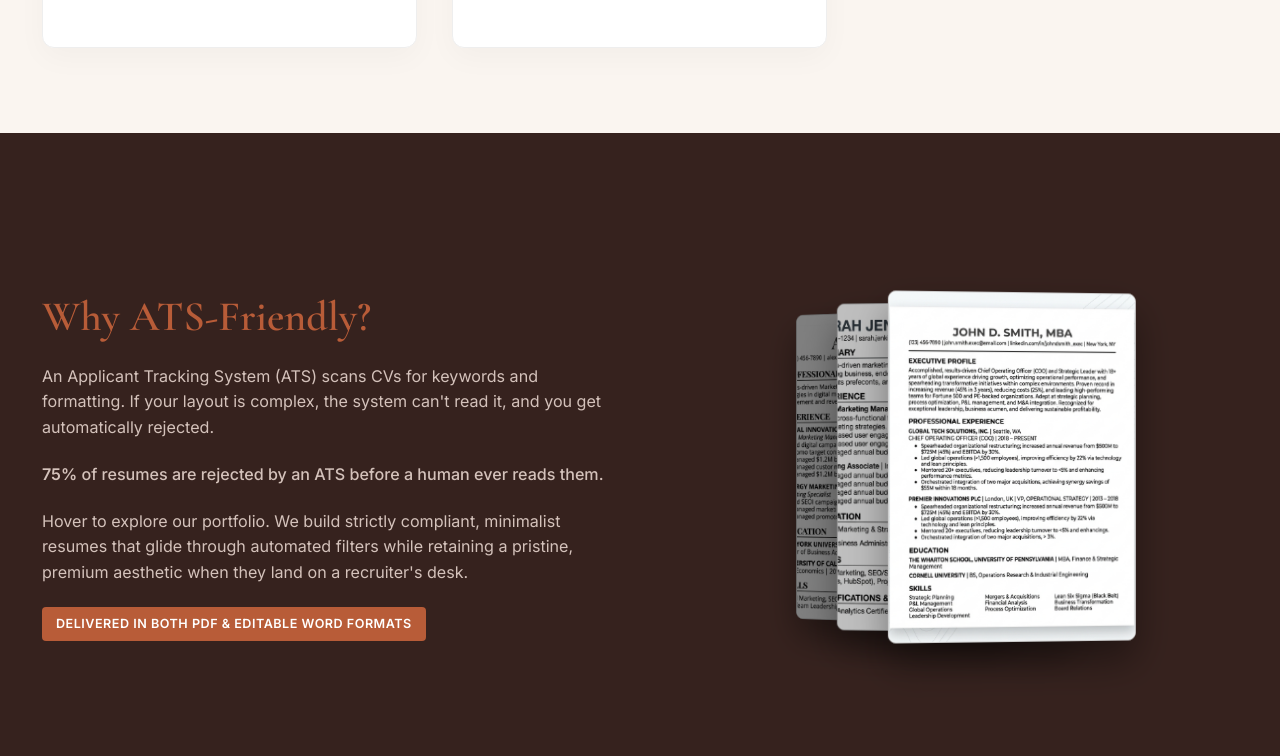
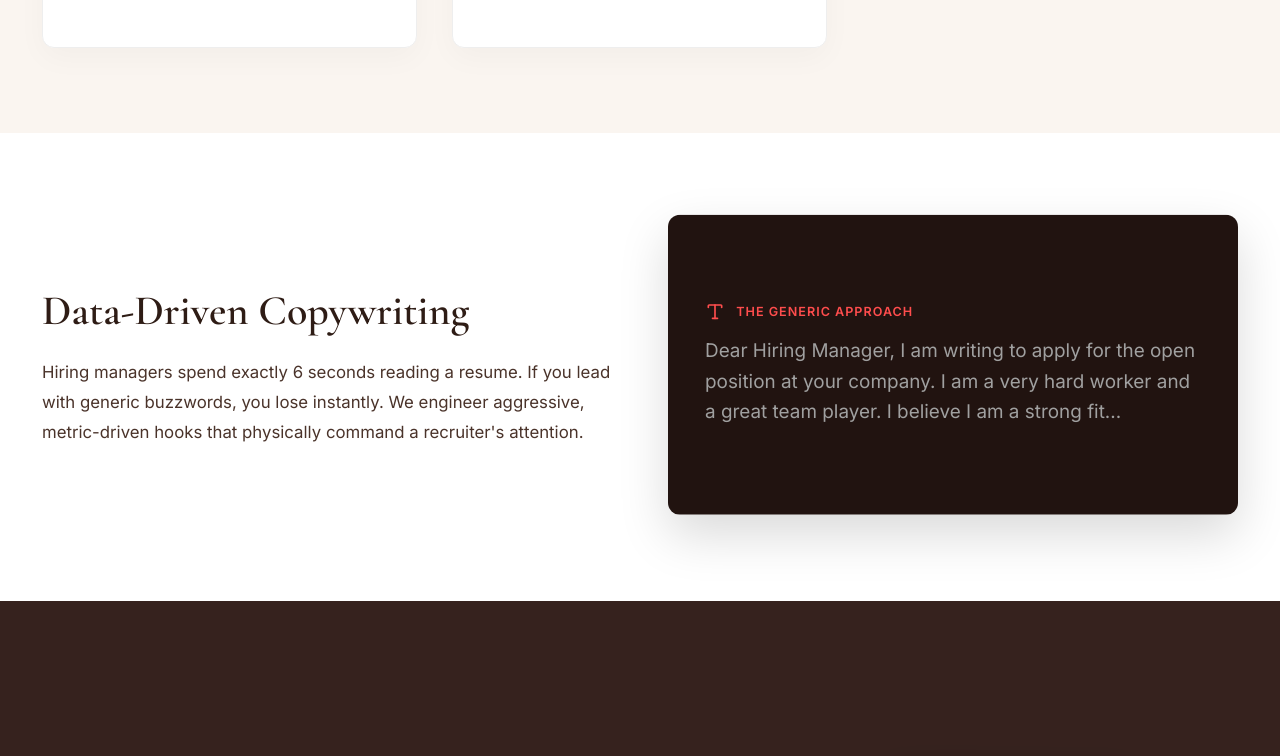
Before and after one commit to halaae/forge-digital, a React (Vite) app: page / in a window 1280 px wide. Shown: the part 1620-2376 px from the top of the page. Built offline with nearby package versions, Linux system fonts and the light colour scheme.

Commit message:
Deploy Typewriter hook and AtsScrambler simulator UX

```diff
--- a/src/App.jsx
+++ b/src/App.jsx
@@ -4,7 +4,9 @@ import { MessageCircle } from 'lucide-react';
 import Header from './components/Header';
 import Hero from './components/Hero';
 import Services from './components/Services';
+import TypewriterCover from './components/TypewriterCover';
 import WhyAts from './components/WhyAts';
+import AtsScrambler from './components/AtsScrambler';
 import WhyPortfolio from './components/WhyPortfolio';
 import ChooseUs from './components/ChooseUs';
 import Contact from './components/Contact';
@@ -45,7 +47,9 @@ function App() {
         <Hero />
         <Marquee />
         <Services />
+        <TypewriterCover />
         <WhyAts />
+        <AtsScrambler />
         <WhyPortfolio />
         <ChooseUs />
       </main>
--- /dev/null
+++ b/src/components/AtsScrambler.jsx
@@ -0,0 +1,95 @@
+import React, { useState } from 'react';
+import { Cpu, CheckCircle } from 'lucide-react';
+
+export default function AtsScrambler() {
+  const [isScanned, setIsScanned] = useState(false);
+
+  return (
+    <section className="bg-dark" style={{ padding: '8rem 0' }}>
+      <div className="container text-center reveal">
+        <h2 style={{ fontSize: '3.5rem', color: 'var(--brand)', marginBottom: '1.5rem' }}>The ATS Scrambler Simulator</h2>
+        <p style={{ color: 'var(--text-inverse-secondary)', fontSize: '1.2rem', maxWidth: '800px', margin: '0 auto 4rem auto', lineHeight: 1.8 }}>
+          Beautiful graphic resumes actively sabotage you. When run through an Applicant Tracking System (ATS), heavy formatting scrambles into unreadable text, automatically rejecting you before a human ever sees it.
+        </p>
+
+        <button
+          className="btn btn-primary"
+          onClick={() => setIsScanned(!isScanned)}
+          style={{ marginBottom: '4rem', padding: '1rem 3rem', fontSize: '1.2rem', display: 'flex', alignItems: 'center', gap: '1rem', margin: '0 auto 4rem auto', borderRadius: '30px' }}
+        >
+          <Cpu /> {isScanned ? 'Reset Simulator' : 'Scan Portfolios via ATS Bot'}
+        </button>
+
+        <div style={{ display: 'grid', gridTemplateColumns: 'repeat(auto-fit, minmax(320px, 1fr))', gap: '2rem', textAlign: 'left' }}>
+
+          {/* BAD GRAPHIC RESUME */}
+          <div style={{ backgroundColor: 'var(--bg-darker)', borderRadius: '12px', padding: '2.5rem', border: isScanned ? '1px solid #ff4d4d' : '1px solid rgba(255,255,255,0.05)', position: 'relative', overflow: 'hidden', transition: 'all 0.5s ease' }}>
+            <div style={{ position: 'absolute', top: 0, left: 0, right: 0, padding: '0.6rem', backgroundColor: isScanned ? '#ff4d4d' : '#444', color: 'white', textAlign: 'center', fontWeight: 'bold', zIndex: 10, transition: 'background-color 0.5s ease' }}>
+              Standard Graphic Resume
+            </div>
+
+            <div style={{ marginTop: '2rem', height: '400px', transition: 'all 0.5s ease', opacity: isScanned ? 0 : 1 }}>
+              <img src="/mockup1.png" style={{ width: '100%', height: '100%', objectFit: 'cover', filter: 'grayscale(15%)', borderRadius: '4px' }} alt="Bad formatting" />
+            </div>
+
+            {/* SCRAMBLED TERMINAL VIEW */}
+            <div style={{ position: 'absolute', top: '3rem', left: 0, right: 0, bottom: 0, backgroundColor: '#111', padding: '2rem', opacity: isScanned ? 1 : 0, transition: 'all 0.5s ease', pointerEvents: 'none' }}>
+              <pre style={{ color: '#ff4d4d', fontFamily: 'monospace', fontSize: '0.9rem', whiteSpace: 'pre-wrap', lineHeight: 1.5 }}>
+{`[ERR 404] PARSING FATAL EXCEPTION...
+-----------------------------------
+T&XT BL0CK N0T F0UND.
+COLUMN_WIDTH = NaN
+<table src="undefined">
+!CRITICAL ERROR! IMAGE BLOCK DETECTED.
+DROPPING NODE_001.
+
+CANDIDATE_NAME: NULL
+EXPERIENCE: NULL
+EDUCATION: NULL
+
+-> STATUS: AUTO-REJECTED`}
+              </pre>
+            </div>
+          </div>
+
+          {/* FORGE ATS RESUME */}
+          <div style={{ backgroundColor: 'var(--bg-darker)', borderRadius: '12px', padding: '2.5rem', border: isScanned ? '1px solid #4CAF50' : '1px solid rgba(255,255,255,0.05)', position: 'relative', overflow: 'hidden', transition: 'all 0.5s ease' }}>
+            <div style={{ position: 'absolute', top: 0, left: 0, right: 0, padding: '0.6rem', backgroundColor: isScanned ? '#4CAF50' : '#444', color: 'white', textAlign: 'center', fontWeight: 'bold', zIndex: 10, transition: 'background-color 0.5s ease' }}>
+              The Forge ATS Template
+            </div>
+
+            <div style={{ marginTop: '2rem', height: '400px', transition: 'all 0.5s ease', opacity: isScanned ? 0 : 1 }}>
+              <img src="/mockup3.png" style={{ width: '100%', height: '100%', objectFit: 'cover', borderRadius: '4px' }} alt="Perfect ATS Resume" />
+            </div>
+
+             {/* PARSED JSON GREEN VIEW */}
+             <div style={{ position: 'absolute', top: '3rem', left: 0, right: 0, bottom: 0, backgroundColor: '#071A0B', padding: '2rem', opacity: isScanned ? 1 : 0, transition: 'all 0.5s ease', pointerEvents: 'none' }}>
+              <pre style={{ color: '#4CAF50', fontFamily: 'monospace', fontSize: '1rem', whiteSpace: 'pre-wrap', lineHeight: 1.5 }}>
+{`[SYSTEM OK] INGESTION SUCCESSFUL...
+-----------------------------------
+{"candidate": {
+  "name": "ALEX STERLING",
+  "email": "alex.sterling@email.com",
+  "phone": "555-0192"
+},
+"experience": [
+  {"role": "VP Operations", "dur": "5 YRS"},
+  {"role": "Senior Manager", "dur": "3 YRS"}
+],
+"metrics_found": 14,
+"status": "APPROVED FOR HUMAN REVIEW"}`}
+              </pre>
+              <div style={{ position: 'absolute', bottom: '2rem', right: '2rem', color: '#4CAF50', animation: isScanned ? 'pulse 2s infinite' : 'none' }}>
+               <CheckCircle size={48} />
+              </div>
+            </div>
+
+          </div>
+        </div>
+      </div>
+      <style>{`
+        @keyframes pulse { 0%, 100% { opacity: 1; transform: scale(1); } 50% { opacity: 0.7; transform: scale(0.95); } }
+      `}</style>
+    </section>
+  );
+}
--- /dev/null
+++ b/src/components/TypewriterCover.jsx
@@ -0,0 +1,104 @@
+import React, { useState, useEffect } from 'react';
+import { Type } from 'lucide-react';
+
+export default function TypewriterCover() {
+  const [text, setText] = useState("");
+  const [phase, setPhase] = useState(1); // 1: bad typing, 2: struck, 3: good typing, 4: glowing
+
+  const badText = "Dear Hiring Manager, I am writing to apply for the open position at your company. I am a very hard worker and a great team player. I believe I am a strong fit...";
+  const goodText = "Led digital campaigns resulting in a 35% revenue increase ($1.2M) across Q3. Managed budgets of $5M+ utilizing predictive analytics to aggressively reduce CPA by 22%...";
+
+  useEffect(() => {
+    let isMounted = true;
+
+    const typeRoutine = async () => {
+      while (isMounted) {
+        setPhase(1);
+        setText("");
+
+        // Phase 1: Type the bad generic text slowly
+        for (let i = 0; i <= badText.length; i++) {
+          if (!isMounted) return;
+          setText(badText.slice(0, i));
+          await new Promise(r => setTimeout(r, 40));
+        }
+
+        await new Promise(r => setTimeout(r, 1000));
+        if (!isMounted) return;
+
+        // Phase 2: Red Strikethrough
+        setPhase(2);
+        await new Promise(r => setTimeout(r, 1200));
+        if (!isMounted) return;
+
+        // Instant clear
+        setText("");
+        setPhase(3);
+        await new Promise(r => setTimeout(r, 400));
+
+        // Phase 3: Type the elite metric-driven text quickly
+        for (let i = 0; i <= goodText.length; i++) {
+          if (!isMounted) return;
+          setText(goodText.slice(0, i));
+          await new Promise(r => setTimeout(r, 20));
+        }
+
+        // Phase 4: Final showcase Glow
+        setPhase(4);
+        await new Promise(r => setTimeout(r, 4500));
+      }
+    };
+
+    typeRoutine();
+    return () => { isMounted = false; };
+  }, []);
+
+  return (
+    <section className="bg-light" style={{ padding: '6rem 0' }}>
+      <div className="container split-layout">
+        <div className="text-content reveal">
+          <h2 style={{ fontSize: '3rem', marginBottom: '1.5rem', color: 'var(--text-primary)' }}>Data-Driven Copywriting</h2>
+          <p style={{ fontSize: '1.2rem', lineHeight: 1.8, color: 'var(--text-secondary)' }}>
+            Hiring managers spend exactly 6 seconds reading a resume. If you lead with generic buzzwords, you lose instantly.
+            We engineer aggressive, metric-driven hooks that physically command a recruiter's attention.
+          </p>
+        </div>
+
+        <div className="image-content reveal" style={{
+          backgroundColor: 'var(--bg-darker)',
+          padding: '2.5rem',
+          borderRadius: '12px',
+          boxShadow: '0 20px 50px rgba(0,0,0,0.15)',
+          minHeight: '300px',
+          border: phase === 4 ? `2px solid var(--brand)` : '2px solid transparent',
+          transition: 'border 0.5s ease',
+          display: 'flex',
+          flexDirection: 'column',
+          justifyContent: 'center'
+        }}>
+          <div style={{ display: 'flex', alignItems: 'center', gap: '0.8rem', marginBottom: '1rem', color: phase === 1 || phase === 2 ? '#ff4d4d' : 'var(--brand)', transition: 'color 0.3s ease' }}>
+            <Type size={20} />
+            <span style={{ fontSize: '0.9rem', fontWeight: 600, letterSpacing: '1px', textTransform: 'uppercase' }}>
+              {phase === 1 || phase === 2 ? 'The Generic Approach' : 'The Forge Exec Approach'}
+            </span>
+          </div>
+          <p style={{
+            color: phase === 1 || phase === 2 ? '#a0a0a0' : 'var(--text-inverse)',
+            fontSize: '1.35rem',
+            lineHeight: 1.6,
+            fontFamily: phase === 1 || phase === 2 ? 'var(--font-body)' : 'var(--font-heading)',
+            textDecoration: phase === 2 ? 'line-through' : 'none',
+            textDecorationColor: '#ff4d4d',
+            textDecorationThickness: '3px',
+            transition: 'color 0.2s ease'
+          }}>
+            {text}<span style={{ animation: 'blink 1s step-end infinite', borderRight: '2px solid', marginLeft: '2px', opacity: 0.8 }}></span>
+          </p>
+        </div>
+      </div>
+      <style>{`
+        @keyframes blink { 50% { opacity: 0; } }
+      `}</style>
+    </section>
+  );
+}
```
